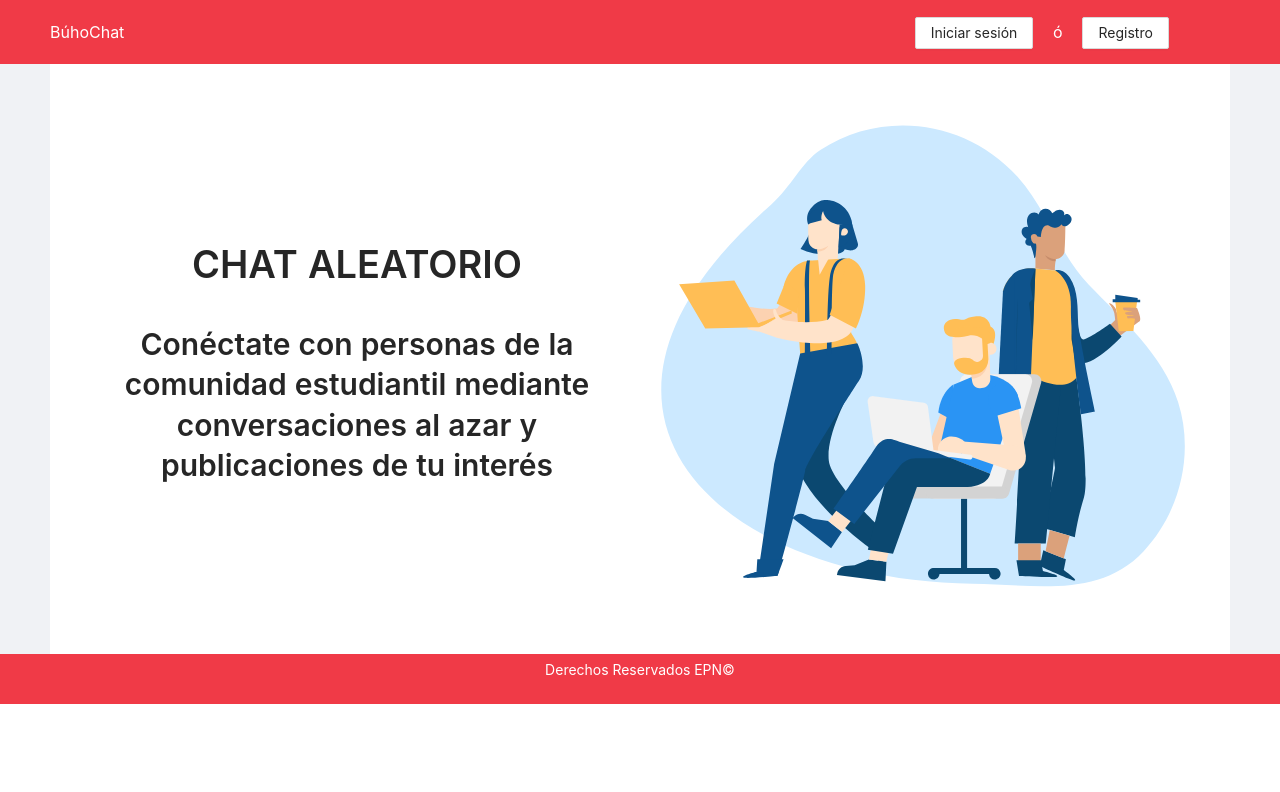
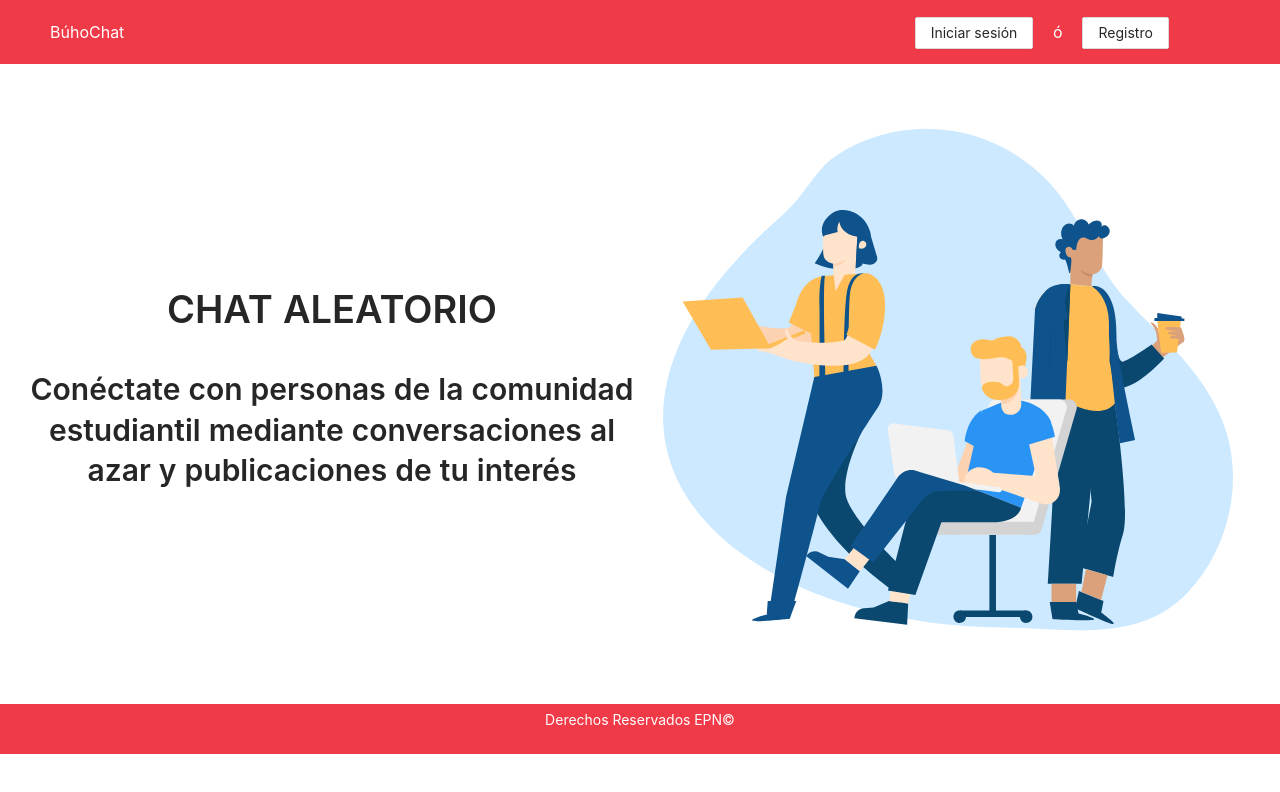
Before and after one commit to WeendyPalomo/BuhoChat, a React (Create React App) app in the folder buhochat-app/: page / in a window 1280 px wide. Shown: the top 792 px of the page. Built offline with nearby package versions, Linux system fonts and the light colour scheme; no server answers.

Commit message:
actualizando estilos

```diff
--- a/buhochat-app/src/components/ChatList.js
+++ b/buhochat-app/src/components/ChatList.js
@@ -38,7 +38,7 @@ const ChatList = () => {
       .limitToFirst(num)
       .once("value")
       .then((users) => {
-        Object.keys(users)[num];
+        // Object.keys(users)[num];
         console.log(users);
       });
   };
--- a/buhochat-app/src/components/MainLayout.js
+++ b/buhochat-app/src/components/MainLayout.js
@@ -14,7 +14,7 @@ const MainLayout = ({ children }) => {
           <MainMenu />
         </Row>
       </Header>
-      <Content style={{ padding: "0 50px 0 50px" }}>
+      <Content>
         <div className="site-layout-content">{children}</div>
       </Content>
       <Footer
```
